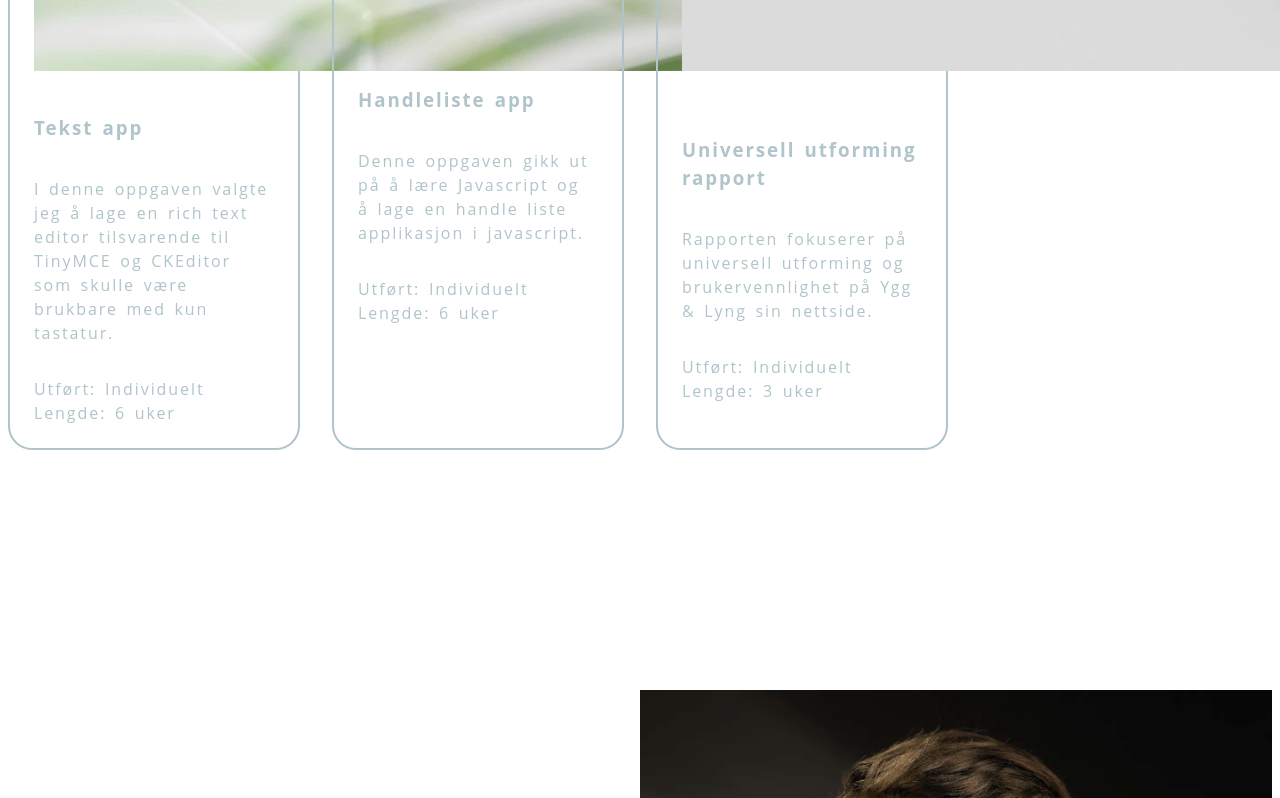
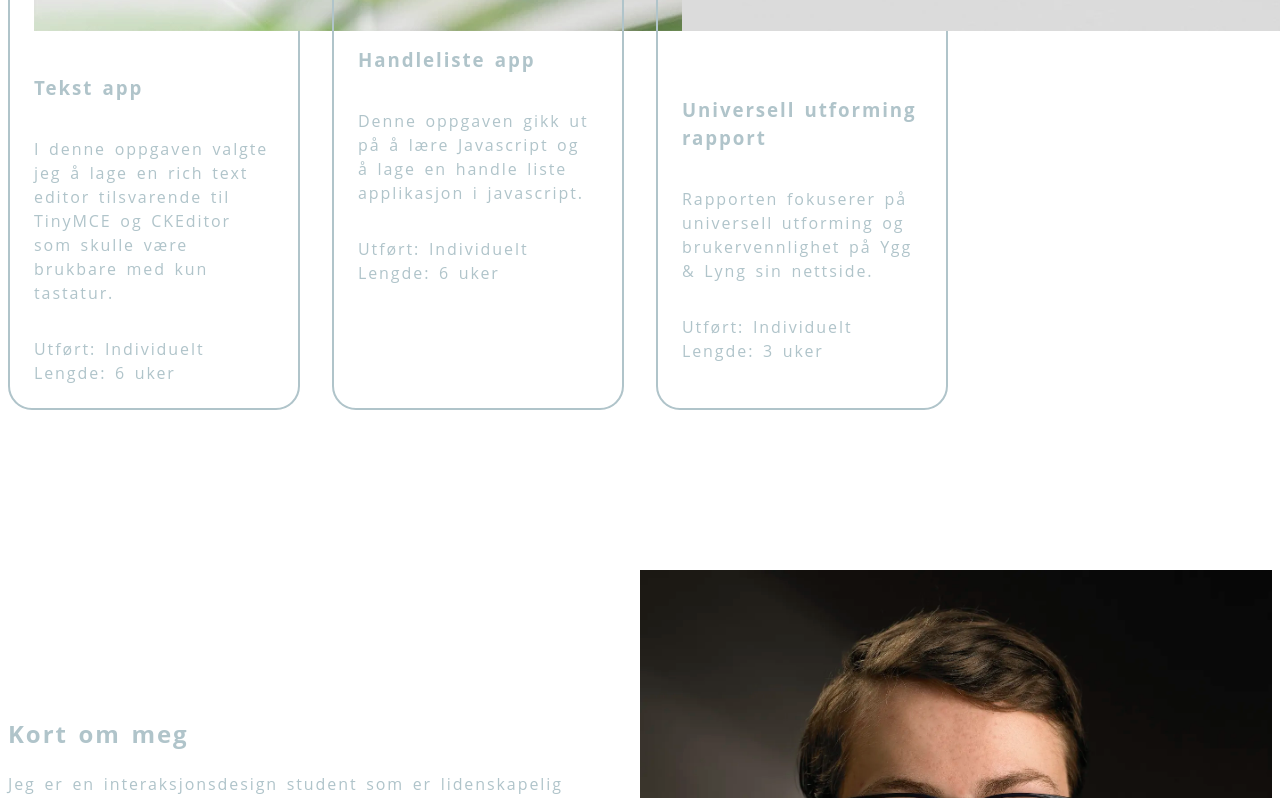
Before and after one commit to syver-syver/FID2101-1_Tema_9, a SvelteKit app: page / in a window 1280 px wide. Shown: the part 1671-2469 px from the top of the page. Built offline with nearby package versions, Linux system fonts and the light colour scheme.

Commit message:
added scroll margin to sections

```diff
--- a/src/lib/components/Header.svelte
+++ b/src/lib/components/Header.svelte
@@ -22,7 +22,7 @@
           }
         });
       },
-      { threshold: 0.2, rootMargin: "-50px" },
+      { threshold: 0.1, rootMargin: "-100px" },
     );
 
     sections.forEach((section) => {
--- a/src/routes/(english)/en/+page.svelte
+++ b/src/routes/(english)/en/+page.svelte
@@ -251,7 +251,8 @@
   }
 
   section {
-    padding: 120px 0;
+    padding: 80px 0;
+    scroll-margin-top: 40px;
   }
 
   article {
--- a/src/routes/+page.svelte
+++ b/src/routes/+page.svelte
@@ -260,7 +260,8 @@
   }
 
   section {
-    padding: 120px 0;
+    padding: 80px 0;
+    scroll-margin-top: 40px;
   }
 
   article {
```
